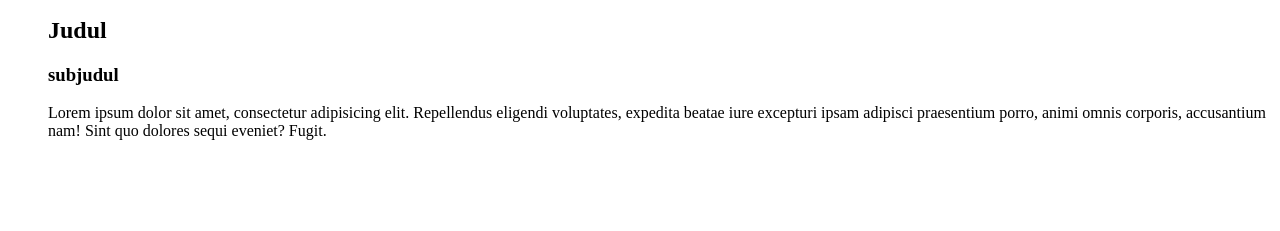
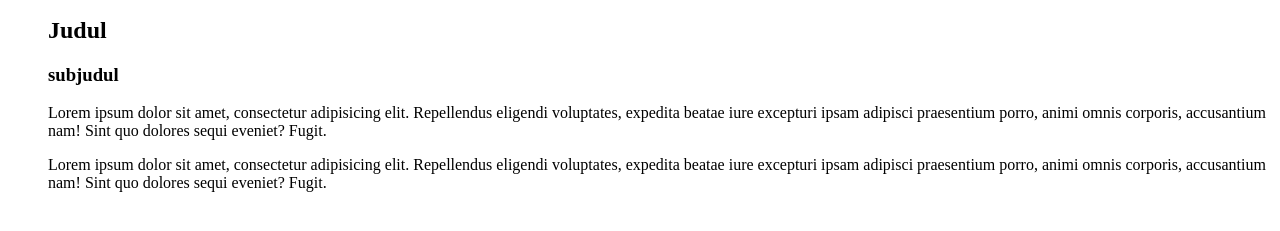
Before and after one commit to yogisaputra92/latihangit, a plain HTML site: page index.html in a window 1280 px wide. Shown: the part 119-350 px from the top of the page. Drawn offline with Linux system fonts and the light colour scheme.

Commit message:
menambahkan paragraf baru

```diff
--- a/index.html
+++ b/index.html
@@ -14,6 +14,7 @@
         <h1> Judul</h1>
         <h3>subjudul</h3>
         <p>Lorem ipsum dolor sit amet, consectetur adipisicing elit. Repellendus eligendi voluptates, expedita beatae iure excepturi ipsam adipisci praesentium porro, animi omnis corporis, accusantium nam! Sint quo dolores sequi eveniet? Fugit.</p>
+        <p>Lorem ipsum dolor sit amet, consectetur adipisicing elit. Repellendus eligendi voluptates, expedita beatae iure excepturi ipsam adipisci praesentium porro, animi omnis corporis, accusantium nam! Sint quo dolores sequi eveniet? Fugit.</p>
     </article>
 </body>
 </html>
```
